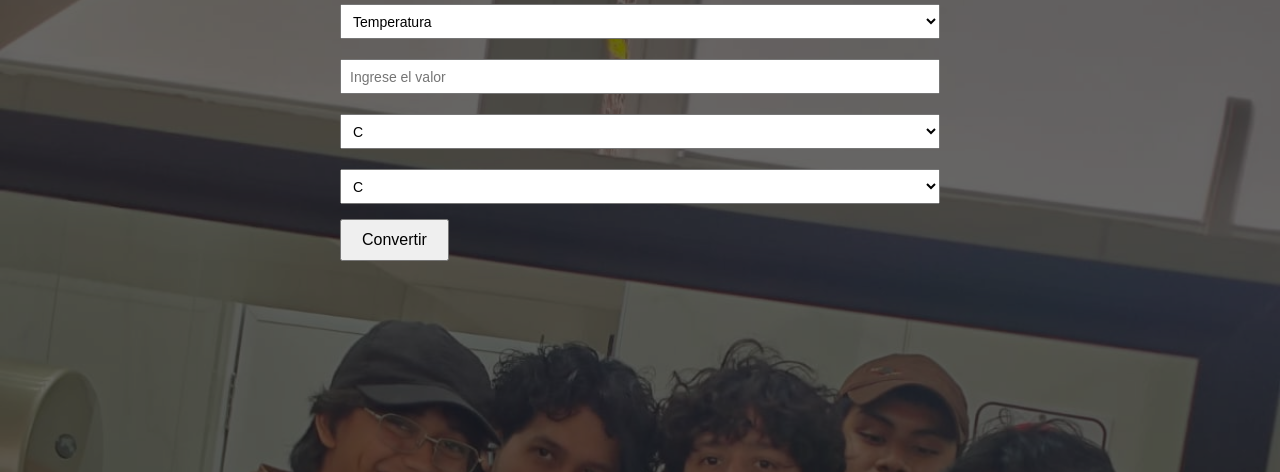
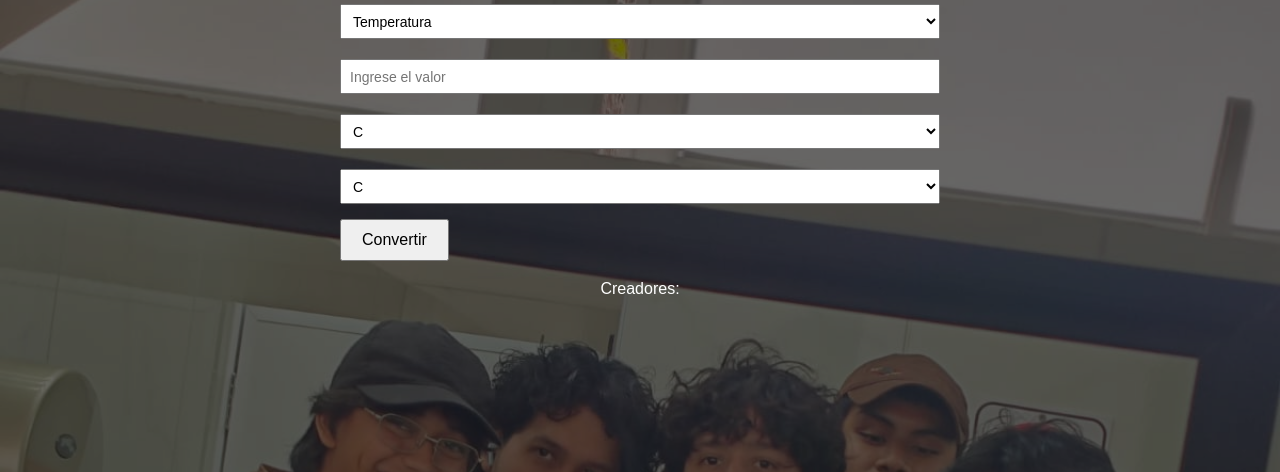
Before and after one commit to AntonioHM06/Proyecto-Git, a Flask app: page / in a window 1280 px wide. Shown: the part 131-603 px from the top of the page. Run offline with Flask 3, Linux system fonts and the light colour scheme.

Commit message:
agregue texto de creadores

```diff
--- a/static/index.css
+++ b/static/index.css
@@ -46,6 +46,14 @@ button{
 
 h2{
     color: rgb(255, 255, 255);
+}
+
+.texto {
+    color: rgb(255, 255, 255);
+    font-size: 16px;
+    line-height: 1.5;
+    margin-bottom: 20px;
+    text-align: center;
 }
 /* Contenedor de la burbuja para posicionar el cuadro */
 .burbuja {
--- a/templates/index.html
+++ b/templates/index.html
@@ -80,7 +80,7 @@
         <h2>Resultado: {{ resultado }}</h2>
         {% endif %}
 
-
+<p class="texto">Creadores:</p>
 
 <div class="contactos-inferior">
     <div class="burbuja" data-info="Antonio - El sillon">
```
